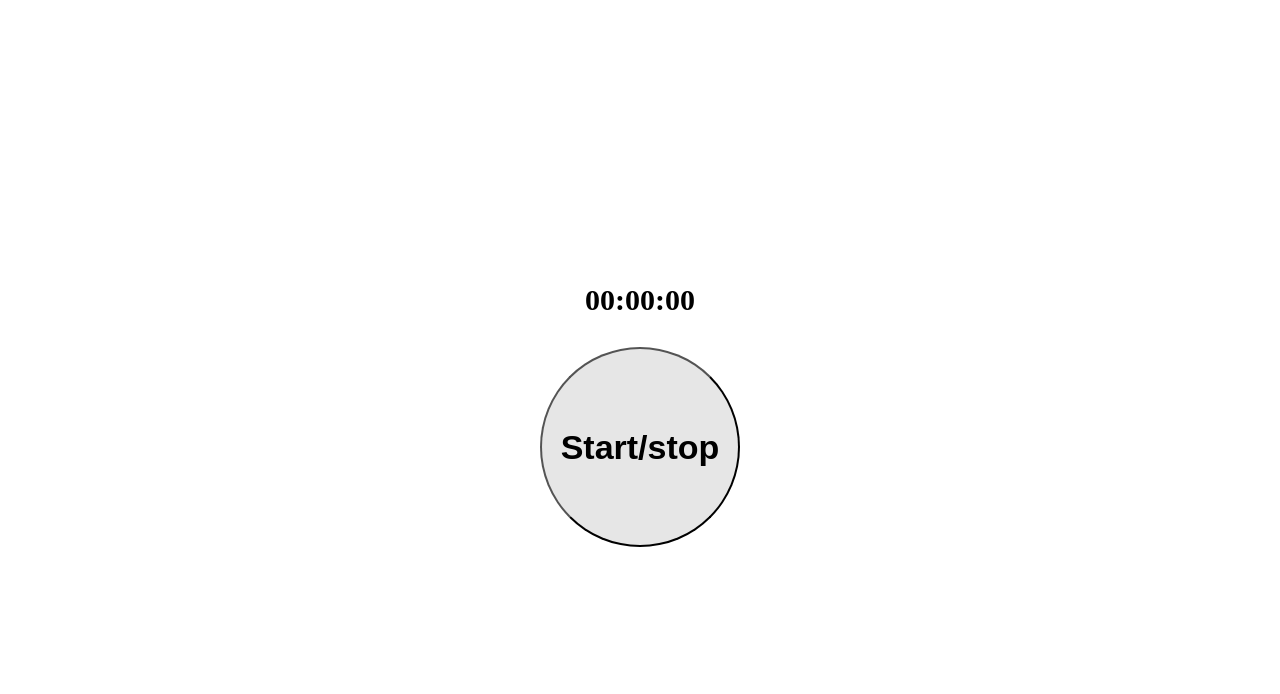
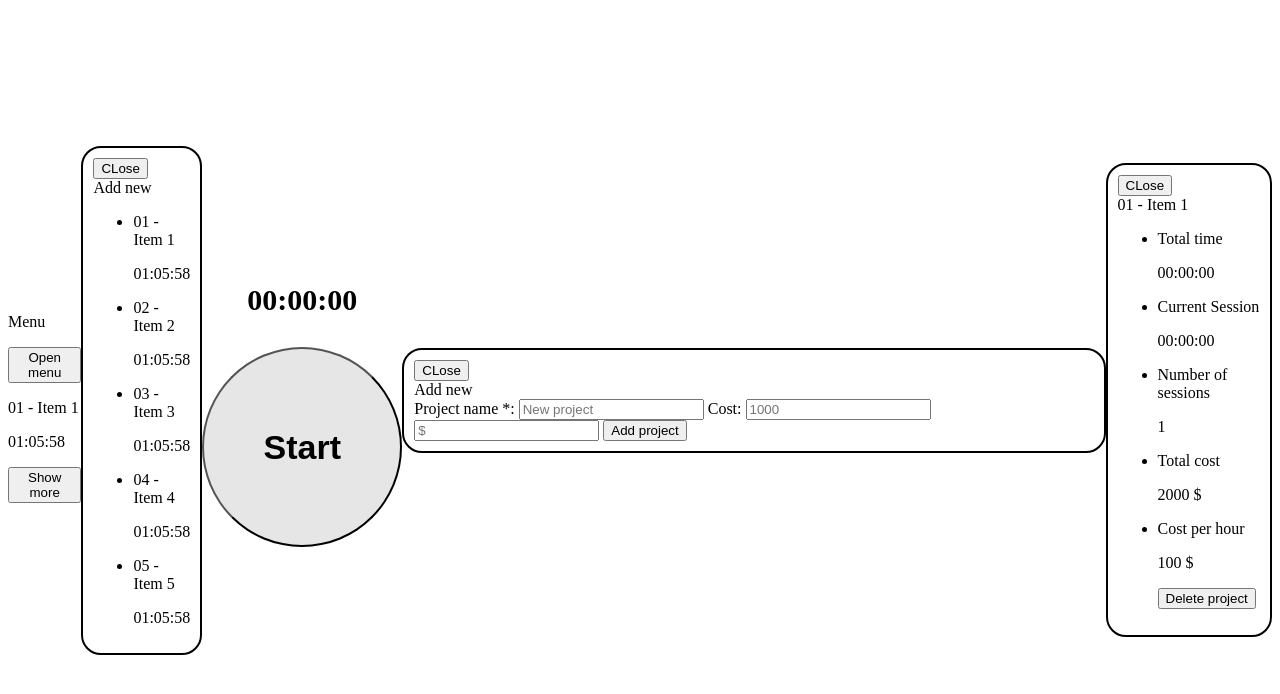
Before and after one commit to ivansukhoparov/019-04-time_manager, a website: page source/index.html in a window 1280 px wide. Drawn offline with Linux system fonts and the light colour scheme.

Commit message:
made index page markup

```diff
--- /dev/null
+++ b/gulpfile.js
@@ -0,0 +1,45 @@
+import gulp from 'gulp';
+import plumber from 'gulp-plumber';
+import sass from 'gulp-dart-sass';
+import postcss from 'gulp-postcss';
+import autoprefixer from 'autoprefixer';
+import browser from 'browser-sync';
+
+// Styles
+
+export const styles = () => {
+  return gulp.src('source/sass/style.scss', { sourcemaps: true })
+    .pipe(plumber())
+    .pipe(sass().on('error', sass.logError))
+    .pipe(postcss([
+      autoprefixer()
+    ]))
+    .pipe(gulp.dest('source/css', { sourcemaps: '.' }))
+    .pipe(browser.stream());
+}
+
+// Server
+
+const server = (done) => {
+  browser.init({
+    server: {
+      baseDir: 'source'
+    },
+    cors: true,
+    notify: false,
+    ui: false,
+  });
+  done();
+}
+
+// Watcher
+
+const watcher = () => {
+  gulp.watch('source/sass/**/*.scss', gulp.series(styles));
+  gulp.watch('source/*.html').on('change', browser.reload);
+}
+
+
+export default gulp.series(
+  styles, server, watcher
+);
--- a/source/index.html
+++ b/source/index.html
@@ -8,10 +8,112 @@
 </head>
 
 <body class="page">
-    <div class="main page__main">
+
+    <section class="mobile">
+        <div class="mobile__menu">
+            <p class="mobile__menu-text">Menu</p>
+            <button class="button button--menu"><span class="visually-hidden">Open menu</span></button>
+        </div>
+
+        <div class="mobile__active">
+            <p class="mobile__active-text">01 - Item 1</p>
+            <p class="mobile__active-text">01:05:58</p>
+            <button class="button button--more"><span class="visually-hidden">Show more</span></button>
+        </div>
+
+
+    </section>
+
+
+    <section class="content project-list">
+
+        <button class="button button--close"><span class="visually-hidden">CLose</span></button>
+        <div class="project-list__item project-list__item--new">Add new </div>
+        <ul class="project-list__list">
+
+            <li class="project-list__item project-list__item--active">
+                <p class="project-list__text">01 - Item 1</p>
+                <p class="project-list__text">01:05:58</p>
+            </li>
+
+            <li class="project-list__item project-list__item">
+                <p class="project-list__text">02 - Item 2</p>
+                <p class="project-list__text">01:05:58</p>
+            </li>
+
+            <li class="project-list__item project-list__item">
+                <p class="project-list__text">03 - Item 3</p>
+                <p class="project-list__text">01:05:58</p>
+            </li>
+
+            <li class="project-list__item project-list__item">
+                <p class="project-list__text">04 - Item 4</p>
+                <p class="project-list__text">01:05:58</p>
+            </li>
+
+            <li class="project-list__item project-list__item">
+                <p class="project-list__text">05 - Item 5</p>
+                <p class="project-list__text">01:05:58</p>
+            </li>
+
+        </ul>
+    </section>
+
+
+    <section class="main">
         <p class="main__timer" id="timer">00:00:00 </p>
-        <button class="button main__button " id="start-stop-button">Start/stop</button>
-    </div>
+        <button class="button main__button " id="start-stop-button">Start</button>
+    </section>
+
+
+    <section class="content add">
+        <button class="button button--close"><span class="visually-hidden">CLose</span></button>
+        <div class="add__title">Add new</div>
+
+        <form class="add__form" action="#">
+            <label class="add__label">Project name *:</label>
+            <input type="text" id="project-name" placeholder="New project" value="">
+            <label class="add__label">Cost:</label>
+            <input type="text" id="project-cost" placeholder="1000" value="">
+            <input type="text" id="project-currency" placeholder="$" value="">
+            <button class="button add__button button--add"><span class="visually-hidden">Add
+                    project</span></button>
+        </form>
+
+
+    </section>
+
+    <section class="content details">
+        <button class="button button--close"><span class="visually-hidden">CLose</span></button>
+        <div class="details__title">01 - Item 1</div>
+        <ul class="details__list">
+            <li class="details__item parameter">
+                <p class="parameter__title">Total time</p>
+                <p class="parameter__value">00:00:00</p>
+            </li>
+            <li class="details__item parameter">
+                <p class="parameter__title">Current Session</p>
+                <p class="parameter__value">00:00:00</p>
+            </li>
+            <li class="details__item parameter">
+                <p class="parameter__title">Number of sessions</p>
+                <p class="parameter__value">1</p>
+            </li>
+            <li class="details__item parameter">
+                <p class="parameter__title">Total cost</p>
+                <p class="parameter__value">2000 $</p>
+            </li>
+            <li class="details__item parameter">
+                <p class="parameter__title">Cost per hour</p>
+                <p class="parameter__value">100 $</p>
+            </li>
+            <button class="button detail__button button--del"><span class="visually-hidden">Delete
+                    project</span></button>
+
+        </ul>
+
+    </section>
+
     <script src="js/timer.js"></script>
 </body>
 
--- a/source/js/timer.js
+++ b/source/js/timer.js
@@ -16,8 +16,6 @@ const addZero = function (value) {
     }
     return value;
 }
-
-
 
 const printTime = function (value) {
     const seconds = value % 60; // get seconds
--- /dev/null
+++ b/source/sass/style.scss
@@ -0,0 +1,44 @@
+
+
+.page {
+    width: 100%;
+    height: 100%;
+    display: flex;
+    justify-content: center;
+    align-items: center;
+}
+
+.main {
+    display: flex;
+    justify-content: center;
+    align-items: center;
+    flex-direction: column;
+}
+
+.main__timer {
+    font-size: 30px;
+    font-weight: bold;
+}
+
+.main__button {
+    width: 200px;
+    height: 200px;
+    border-radius: 50%;
+    font-size: 34px;
+    font-weight: bold;
+    background-color: rgb(230, 230, 230);
+}
+
+.main__button:hover {
+    background-color: rgb(221, 221, 221);
+}
+
+.main__button:active {
+    background-color: rgb(240, 240, 240);
+}
+
+.content{
+    border: 2px solid #000;
+    border-radius: 20px;
+    padding: 10px;
+}
```
Also changed, not shown: package.json (added, +43 -0 lines), source/css/style.css, source/sass/blocks/menu.scss (added), 3 other files.
